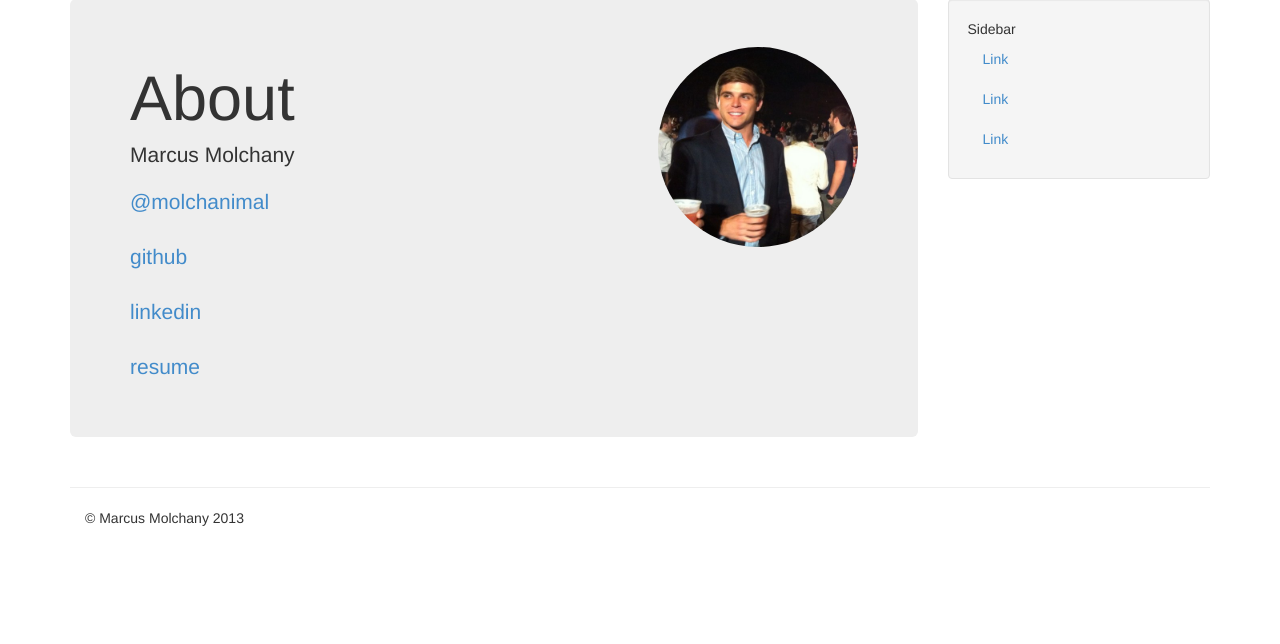
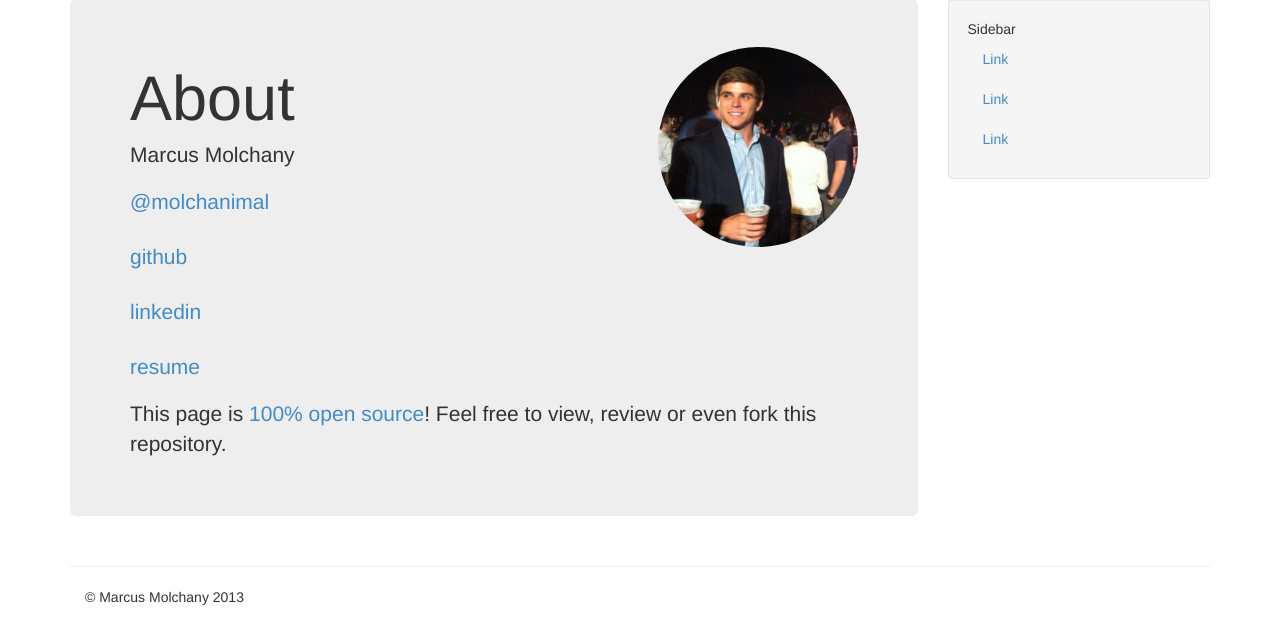
Before and after one commit to marcusmolchany/blog_php, a PHP site: page /about in a window 1280 px wide. Shown: the part 71-715 px from the top of the page. Run offline with PHP 8.4, Linux system fonts and the light colour scheme; data that the repository does not hold is empty.

Commit message:
added info to /about

```diff
--- a/about/index.php
+++ b/about/index.php
@@ -64,6 +64,12 @@
             <a href="https://linkedin.com/in/marcusmolchany" target="_blank">linkedin</a>
             <p></p>
             <a href="<?php echo $_SERVER['DOC_ROOT']; ?>/images/Resume_2013.pdf" target="_blank">resume</a>
+            <p></p>
+            <p></p>
+            <p>
+              This page is <a href="https://github.com/marcusmolchany/first_twitter_bootstrap_page">100% open source</a>!
+              Feel free to view, review or even fork this repository.
+            </p>
           </div>
         </div><!--/span-->
 
```
